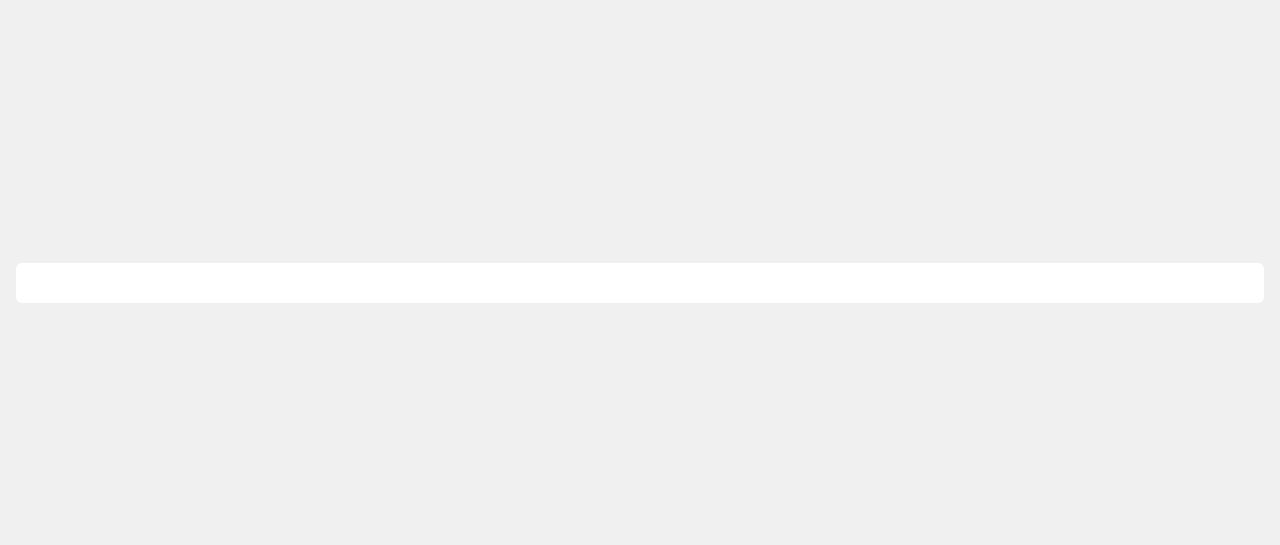
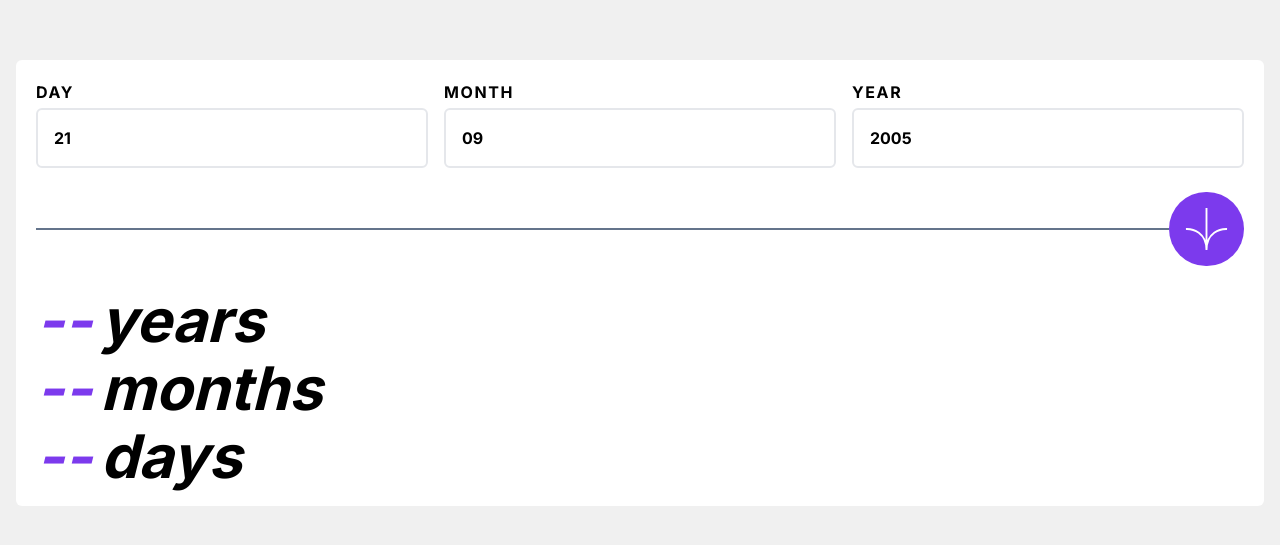
Before and after one commit to seesmof/Age-Calculator-Webapp, a Next.js app: page / in a window 1280 px wide. Shown: the part 117-662 px from the top of the page. Built offline with nearby package versions, Linux system fonts and the light colour scheme.

Commit message:
update page.tsx

```diff
--- a/app/page.tsx
+++ b/app/page.tsx
@@ -1,9 +1,128 @@
+"use client";
+import { useRef, useState } from "react";
+
 export default function Home() {
+  const inDay = useRef<HTMLInputElement>(null);
+  const inMonth = useRef<HTMLInputElement>(null);
+  const inYear = useRef<HTMLInputElement>(null);
+
+  const [ageYears, setAgeYears] = useState("");
+  const [ageMonths, setAgeMonths] = useState("");
+  const [ageDays, setAgeDays] = useState("");
+
+  const calculateAge = () => {
+    const thisDay = new Date().getDate();
+    const thisMonth = new Date().getMonth() + 1;
+    const thisYear = new Date().getFullYear();
+
+    const inDayValue: number = parseInt(inDay.current!.value.replace("0", ""));
+    const inMonthValue: number = parseInt(
+      inMonth.current!.value.replace("0", "")
+    );
+    const inYearValue: number = parseInt(inYear.current!.value);
+
+    let yearsDiff = thisYear - inYearValue;
+    let monthsDiff = thisMonth - inMonthValue;
+    let daysDiff = thisDay - inDayValue;
+
+    if (daysDiff < 0) {
+      monthsDiff -= 1;
+      daysDiff += 30;
+    }
+
+    if (monthsDiff < 0) {
+      yearsDiff -= 1;
+      monthsDiff += 12;
+    }
+
+    const ageYears = yearsDiff.toString();
+    const ageMonths = monthsDiff.toString();
+    const ageDays = daysDiff.toString();
+
+    setAgeYears(ageYears);
+    setAgeMonths(ageMonths);
+    setAgeDays(ageDays);
+  };
+
   return (
     <>
       <div className="flex bg-[#f0f0f0] min-h-screen p-4 items-center justify-center">
-        <div className="bg-white p-5 flex flex-col rounded-md w-full">
-          <div className="grid w-full grid-cols-3 gap-4"></div>
+        <div className="bg-white font-bold p-5 flex flex-col rounded-md w-full">
+          <div className="grid w-full grid-cols-3 gap-4">
+            <div className="flex flex-col gap-1">
+              <label htmlFor="day" className="uppercase tracking-widest">
+                day
+              </label>
+              <input
+                placeholder="DD"
+                required
+                type="text"
+                id="day"
+                ref={inDay}
+                value="21"
+                className="rounded-md p-4 border-2"
+              />
+            </div>
+            <div className="flex flex-col gap-1">
+              <label htmlFor="month" className="uppercase tracking-widest">
+                month
+              </label>
+              <input
+                type="text"
+                id="month"
+                ref={inMonth}
+                value="09"
+                className="rounded-md p-4 border-2"
+                placeholder="MM"
+                required
+              />
+            </div>
+            <div className="flex flex-col gap-1">
+              <label htmlFor="year" className="uppercase tracking-widest">
+                year
+              </label>
+              <input
+                type="text"
+                id="year"
+                ref={inYear}
+                value="2005"
+                className="rounded-md p-4 border-2"
+                placeholder="YYYY"
+                required
+              />
+            </div>
+          </div>
+
+          <div className="flex items-center justify-center relative py-6">
+            <div className="h-[2px] bg-slate-500 w-full"></div>
+            <button
+              className="rounded-full p-4 bg-violet-600"
+              onClick={calculateAge}
+            >
+              <img src="/icon-arrow.svg" alt="" />
+            </button>
+          </div>
+
+          <div className="flex flex-col gap-2">
+            <h2 className="italic text-6xl">
+              <span className="text-violet-600 mr-2">
+                {ageYears ? ageYears : "--"}
+              </span>
+              years
+            </h2>
+            <h2 className="italic text-6xl">
+              <span className="text-violet-600 mr-2">
+                {ageMonths ? ageMonths : "--"}
+              </span>
+              months
+            </h2>
+            <h2 className="italic text-6xl">
+              <span className="text-violet-600 mr-2">
+                {ageDays ? ageDays : "--"}
+              </span>
+              days
+            </h2>
+          </div>
         </div>
       </div>
     </>
```
